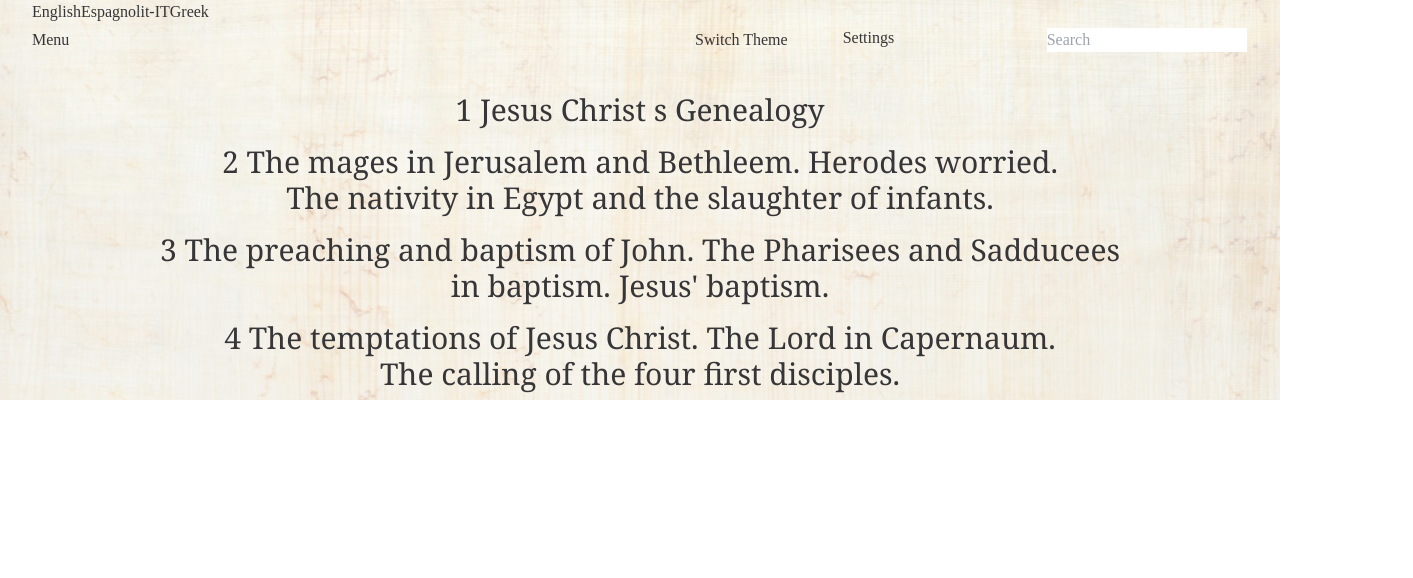
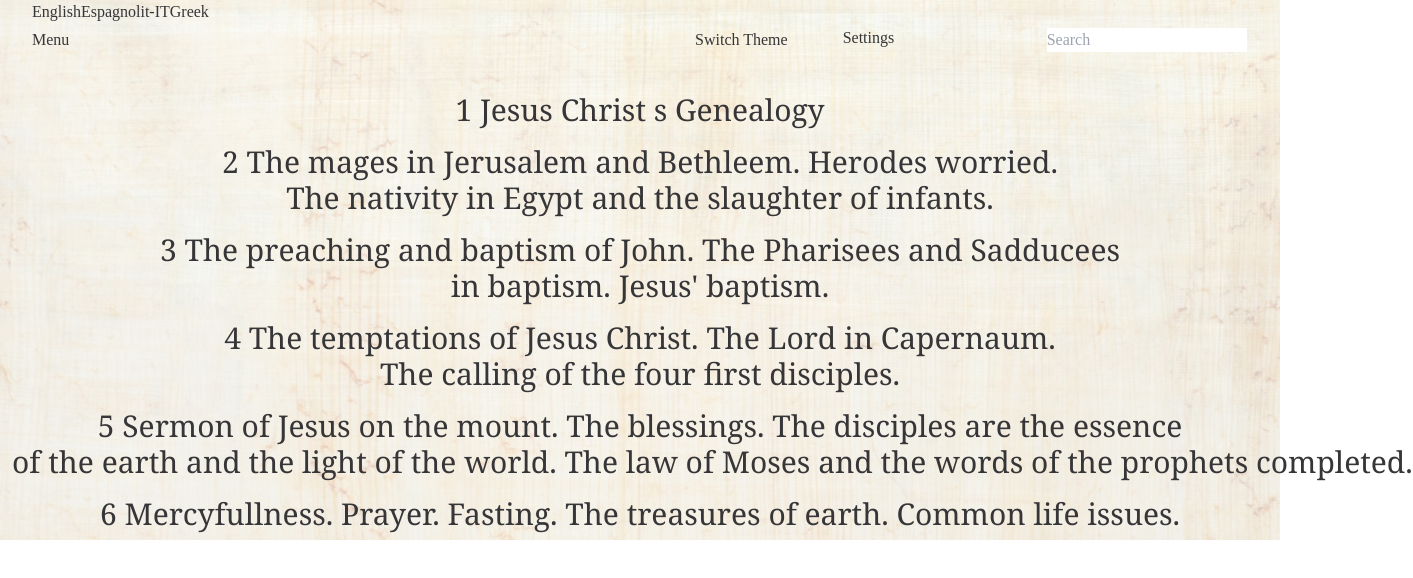
Before and after one commit to jojimanos/AlphaOmega, a Next.js app: page /chapmath in a window 1280 px wide. Shown: the top 578 px of the page, 1413 px wide, since content can reach past the window. Built offline with nearby package versions, Linux system fonts and the light colour scheme.

Commit message:
Chapter template additional chapters

```diff
--- a/pages/components/chap_tem.jsx
+++ b/pages/components/chap_tem.jsx
@@ -4,7 +4,7 @@ function Chapmath_tem (props) {
 
     const {chapsets} = props
 
-    const {title_1, title_2, title_3, title_4, link_1, link_2} = chapsets
+    const {title_1, title_2, title_3, title_4, title_5, title_6, link_1, link_2} = chapsets
 
     return (
             <div className='text-center m-3 font-serif'>
@@ -28,6 +28,16 @@ function Chapmath_tem (props) {
                     <p className='text-3xl whitespace-pre py-2'>4 {title_4}</p>
                     </div>
                 </Link>
+                <Link href={link_2}>
+                    <div>
+                    <p className='text-3xl whitespace-pre py-2'>5 {title_5}</p>
+                    </div>
+                </Link>
+                <Link href={link_2}>
+                    <div>
+                    <p className='text-3xl whitespace-pre py-2'>6 {title_6}</p>
+                    </div>
+                </Link>
             </div>
         );
     }
```
